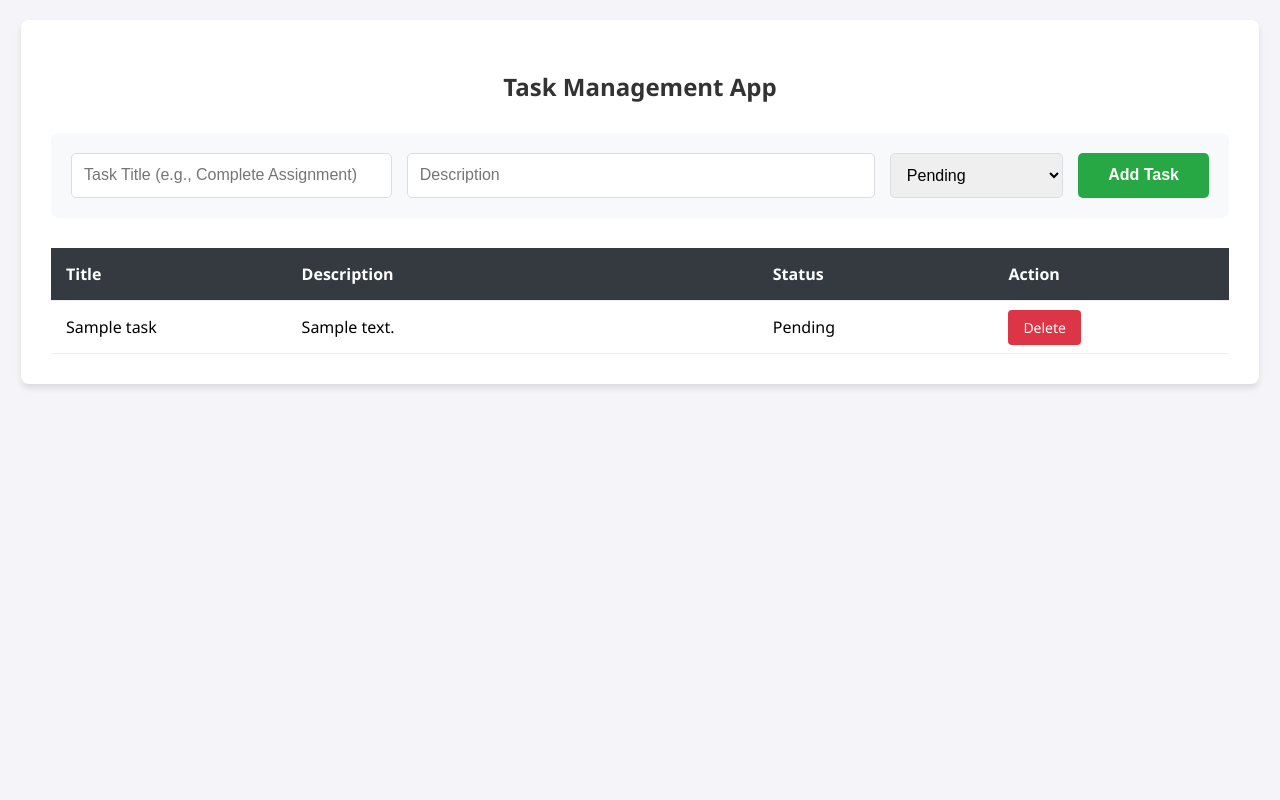
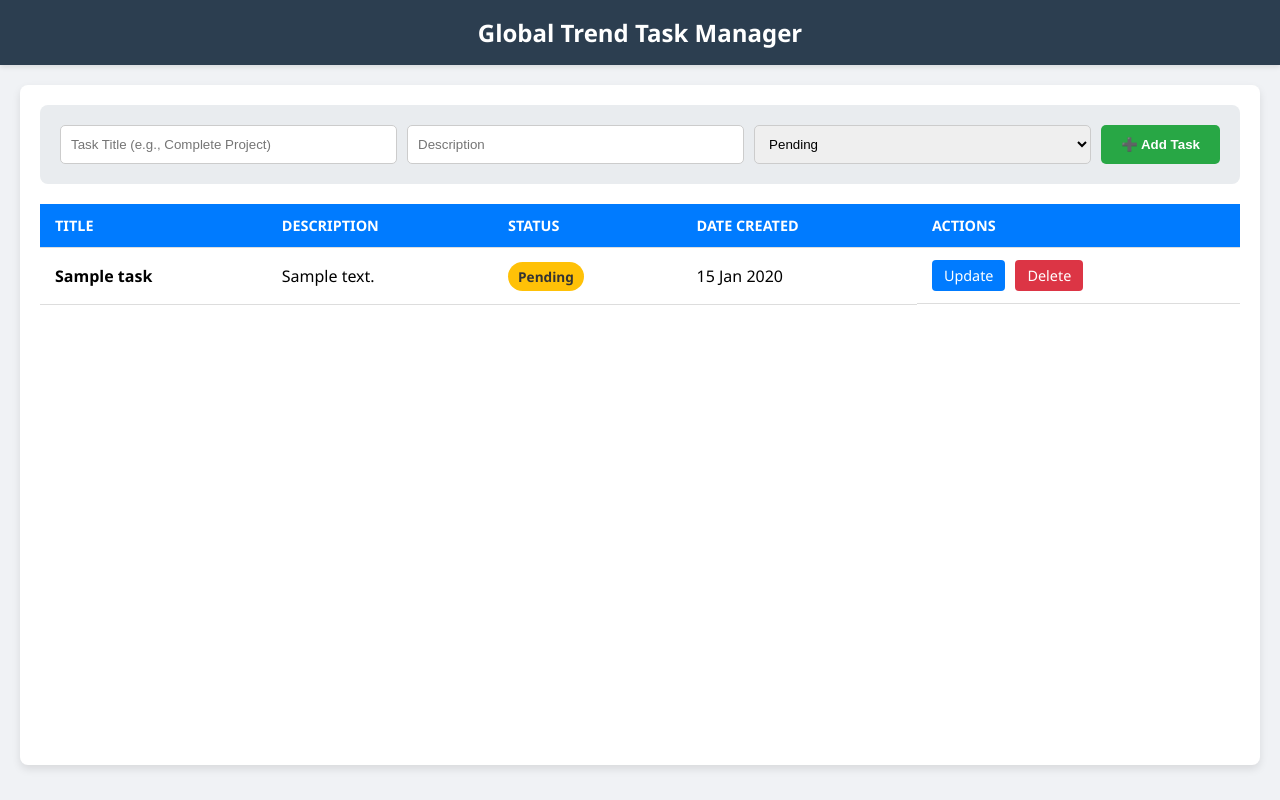
Before and after one commit to Siddharth-sing17/global_trend_task_manager, a Django app: page / in a window 1280 px wide. Run offline with Django 5.2, Linux system fonts and the light colour scheme; tables that the repository leaves empty hold one stand-in row (values such as "Sample post").

Commit message:
Update index.html

```diff
--- a/tasks/templates/tasks/index.html
+++ b/tasks/templates/tasks/index.html
@@ -3,105 +3,189 @@
 <head>
     <meta charset="UTF-8">
     <meta name="viewport" content="width=device-width, initial-scale=1.0">
-    <title>Global Trend Task Manager</title>
+    <title>Task Manager - Global Trend</title>
     <style>
+        /* CSS Styling for Full Screen Look */
         body {
-            font-family: 'Segoe UI', sans-serif;
-            background: #f4f4f9;
+            font-family: 'Segoe UI', Tahoma, Geneva, Verdana, sans-serif;
             margin: 0;
+            padding: 0;
+            background-color: #f0f2f5;
+        }
+
+        /* Top Navigation Bar */
+        header {
+            background-color: #2c3e50;
+            color: white;
+            padding: 1rem 2rem;
+            text-align: center;
+            box-shadow: 0 2px 5px rgba(0,0,0,0.1);
+        }
+
+        h1 { margin: 0; font-size: 1.5rem; }
+
+        /* Main Container */
+        .container {
+            max-width: 1200px;
+            margin: 20px auto;
             padding: 20px;
+            background: white;
+            border-radius: 8px;
+            box-shadow: 0 4px 8px rgba(0,0,0,0.1);
+            min-height: 80vh; /* Ensures it covers most of the screen */
+        }
+
+        /* Add Task Form Styling */
+        .add-task-form {
             display: flex;
-            justify-content: center;
+            gap: 10px;
+            background: #e9ecef;
+            padding: 20px;
+            border-radius: 8px;
+            margin-bottom: 20px;
+            flex-wrap: wrap;
         }
-        .container {
-            background: white;
-            padding: 30px;
-            border-radius: 8px;
-            box-shadow: 0 4px 6px rgba(0,0,0,0.1);
-            width: 95%; /* Change 1: Width badha di (Pore screen pe) */
-            max-width: 1400px; /* Limit taaki bohot zyada fail na jaye */
+
+        .add-task-form input, .add-task-form select {
+            padding: 10px;
+            border: 1px solid #ccc;
+            border-radius: 5px;
+            flex: 1; /* Inputs will take available space */
         }
-        h2 { text-align: center; color: #333; margin-bottom: 30px; }
 
-        /* Form Styling */
-        form { display: flex; gap: 15px; margin-bottom: 30px; flex-wrap: wrap; background: #f8f9fa; padding: 20px; border-radius: 8px; }
-        input, select { padding: 12px; border: 1px solid #ddd; border-radius: 5px; font-size: 16px; }
-        input[name="title"] { flex: 2; }
-        input[name="description"] { flex: 3; }
-        select { flex: 1; }
-
-        button {
-            padding: 12px 30px;
-            background: #28a745;
+        .add-task-form button {
+            padding: 10px 20px;
+            background-color: #28a745; /* Green */
             color: white;
             border: none;
             border-radius: 5px;
             cursor: pointer;
-            font-size: 16px;
             font-weight: bold;
         }
-        button:hover { background: #218838; }
+
+        .add-task-form button:hover { background-color: #218838; }
 
         /* Table Styling */
-        table { width: 100%; border-collapse: collapse; margin-top: 10px; }
-        th, td { padding: 15px; text-align: left; border-bottom: 1px solid #eee; font-size: 16px; }
-        th { background: #343a40; color: white; } /* Header Dark kar diya for better look */
+        table {
+            width: 100%;
+            border-collapse: collapse;
+            margin-top: 10px;
+        }
 
-        /* Status Colors */
-        .status-Pending { color: #ffc107; font-weight: bold; background: #fff3cd; padding: 5px 10px; border-radius: 4px; }
-        .status-In { color: #17a2b8; font-weight: bold; background: #d1ecf1; padding: 5px 10px; border-radius: 4px; }
-        .status-Completed { color: #28a745; font-weight: bold; background: #d4edda; padding: 5px 10px; border-radius: 4px; }
+        th, td {
+            padding: 12px 15px;
+            text-align: left;
+            border-bottom: 1px solid #ddd;
+        }
 
-        .delete-btn {
+        th {
+            background-color: #007bff;
             color: white;
-            background: #dc3545;
-            padding: 8px 15px;
+            text-transform: uppercase;
+            font-size: 0.9rem;
+        }
+
+        tr:hover { background-color: #f1f1f1; }
+
+        /* Status Badges */
+        .status-badge {
+            padding: 5px 10px;
+            border-radius: 20px;
+            font-size: 0.85rem;
+            color: white;
+            font-weight: bold;
+        }
+        .status-Pending { background-color: #ffc107; color: #333; }
+        .status-In-Progress { background-color: #17a2b8; } /* Corrected class name handling below */
+        .status-Completed { background-color: #28a745; }
+
+        /* Action Buttons (Update/Delete) */
+        .action-buttons {
+            display: flex;
+            gap: 10px;
+        }
+
+        .btn {
+            padding: 6px 12px;
             text-decoration: none;
+            color: white;
             border-radius: 4px;
-            font-size: 14px;
+            font-size: 0.9rem;
         }
-        .delete-btn:hover { background: #c82333; }
+
+        .btn-update { background-color: #007bff; } /* Blue */
+        .btn-update:hover { background-color: #0056b3; }
+
+        .btn-delete { background-color: #dc3545; } /* Red */
+        .btn-delete:hover { background-color: #c82333; }
+
+        /* Mobile Responsive */
+        @media (max-width: 768px) {
+            .add-task-form { flex-direction: column; }
+            table { display: block; overflow-x: auto; }
+        }
     </style>
 </head>
 <body>
 
+    <header>
+        <h1>Global Trend Task Manager</h1>
+    </header>
+
     <div class="container">
-    <h2>Task Management App</h2>
 
-    <form action="{% url 'add_task' %}" method="POST">
+        <form method="POST" action="{% url 'add_task' %}" class="add-task-form">
             {% csrf_token %}
-        <input type="text" name="title" placeholder="Task Title (e.g., Complete Assignment)" required>
+            <input type="text" name="title" placeholder="Task Title (e.g., Complete Project)" required>
             <input type="text" name="description" placeholder="Description">
             <select name="status">
                 <option value="Pending">Pending</option>
                 <option value="In Progress">In Progress</option>
                 <option value="Completed">Completed</option>
             </select>
-        <button type="submit">Add Task</button>
+            <button type="submit">➕ Add Task</button>
         </form>
 
         <table>
             <thead>
                 <tr>
-                <th style="width: 20%;">Title</th>
-                <th style="width: 40%;">Description</th>
-                <th style="width: 20%;">Status</th>
-                <th style="width: 20%;">Action</th>
+                    <th>Title</th>
+                    <th>Description</th>
+                    <th>Status</th>
+                    <th>Date Created</th>
+                    <th>Actions</th>
                 </tr>
             </thead>
             <tbody>
                 {% for task in tasks %}
                 <tr>
-                <td>{{ task.title }}</td>
+                    <td><strong>{{ task.title }}</strong></td>
                     <td>{{ task.description }}</td>
-                <td><span class="status-{{ task.status|slice:':2' }}">{{ task.status }}</span></td>
-                <td><a href="{% url 'delete_task' task.id %}" class="delete-btn">Delete</a></td>
+
+                    <td>
+                        <span class="status-badge status-{{ task.status|cut:' ' }}">
+                            {{ task.status }}
+                        </span>
+                    </td>
+
+                    <td>{{ task.created_at|date:"d M Y" }}</td>
+
+                    <td class="action-buttons">
+                        <a href="{% url 'update_task' task.id %}" class="btn btn-update">Update</a>
+
+                        <a href="{% url 'delete_task' task.id %}" class="btn btn-delete">Delete</a>
+                    </td>
                 </tr>
                 {% empty %}
-            <tr><td colspan="4" style="text-align:center; padding: 30px; color: #666;">No tasks found yet. Add a new task from above!</td></tr>
+                <tr>
+                    <td colspan="5" style="text-align:center; padding: 20px;">
+                        No tasks yet. Add one above! 🚀
+                    </td>
+                </tr>
                 {% endfor %}
             </tbody>
         </table>
+
     </div>
 
 </body>
```
Lines whose indentation alone changed are shown as unchanged.
